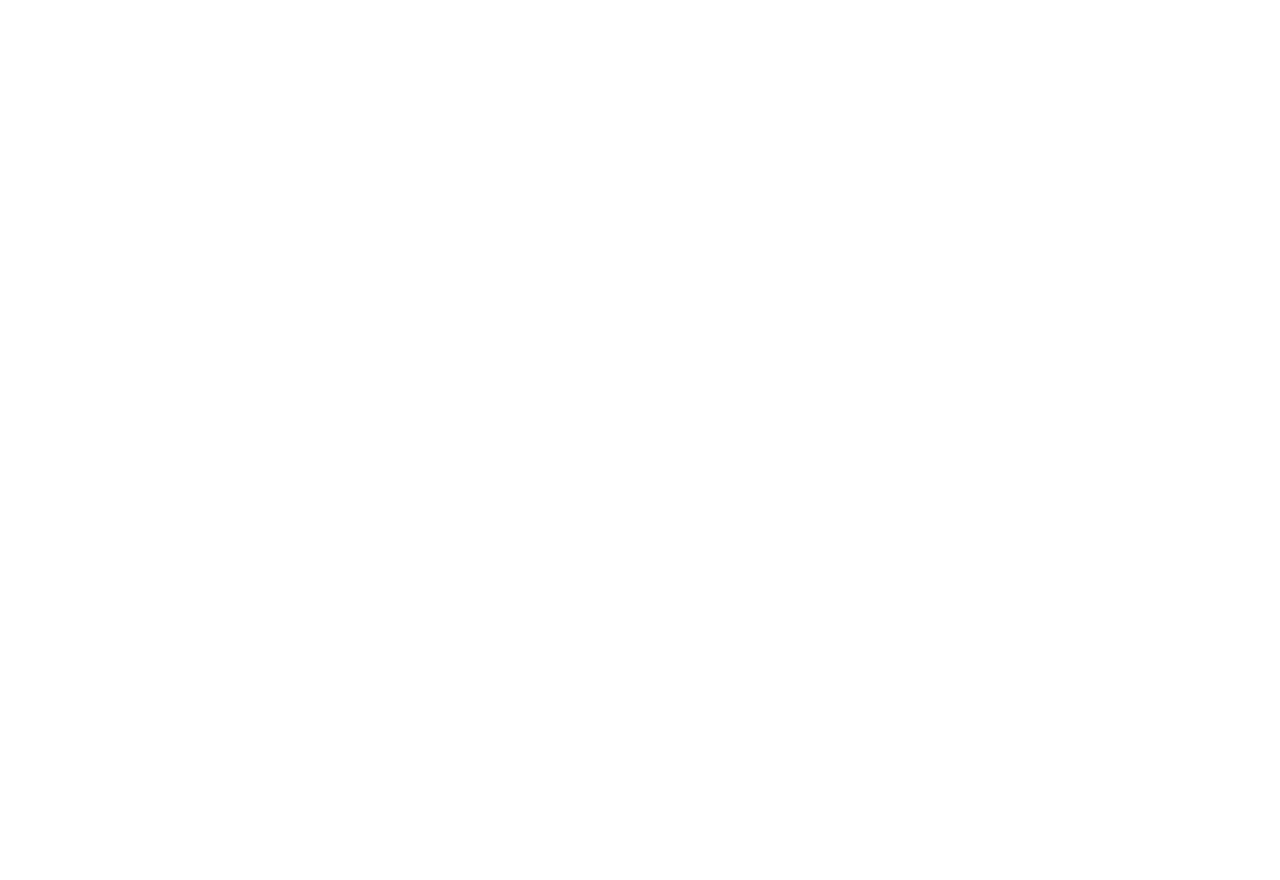
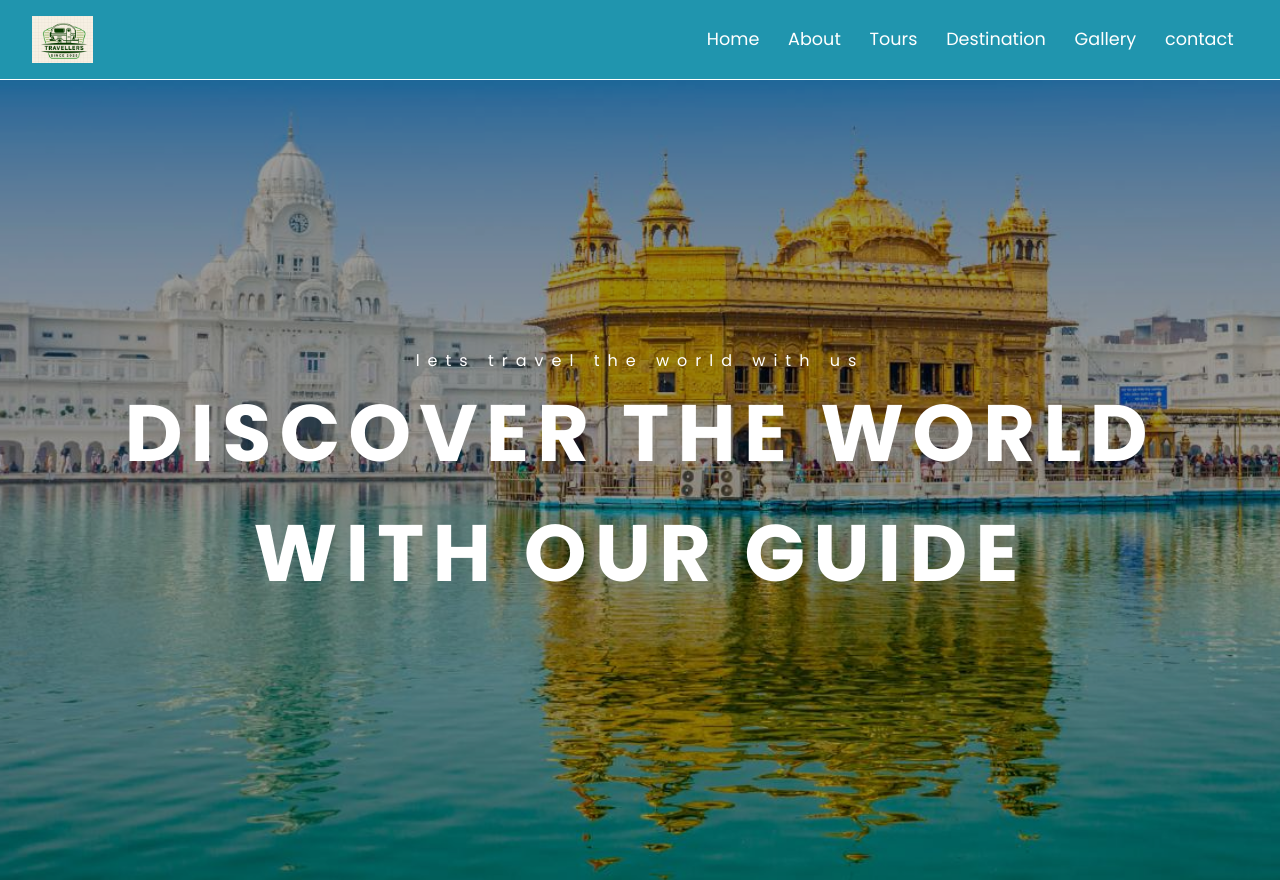
Before and after one commit to udbhav07/travel-website, a plain HTML site: page index.html in a window 1280 px wide. Before the commit the page ends 800 px from the top, so only its background shows below. Drawn offline with nearby package versions, Linux system fonts and the light colour scheme.

Commit message:
need to fix my slider

```diff
--- a/css/style.css
+++ b/css/style.css
@@ -0,0 +1,220 @@
+
+@import url('https://fonts.googleapis.com/css2?family=Poppins:ital,wght@0,100;0,200;0,300;0,400;0,500;0,600;0,700;0,800;0,900;1,100;1,200;1,300;1,400;1,500;1,600;1,700;1,800;1,900&family=Ubuntu:ital,wght@0,300;0,400;0,500;0,700;1,300;1,400;1,500;1,700&display=swap');
+
+:root{
+    --primary-color: #2095ae;
+    --white-color:#fff;
+    --ight-grey-color:#ddd;
+    --blue-color:
+}
+
+*{
+    padding :0;
+    margin:0;
+    box-sizing: border-box;
+    font-family: "poppins",sans-serif;
+}
+
+html{
+    font-size:16px;
+}
+
+
+.container{
+    max-width: 1440px;
+    margin: 0 auto;
+    padding: 0 2rem;
+    width: 100%;
+
+}
+
+img{
+    display:block;
+    width:100%;
+    height: 100%;
+    object-fit: cover;
+}
+
+a{
+    text-decoration: none;
+}
+
+.heading-normal-txt{
+    font-size: 1rem;
+    letter-spacing: 6px;
+    color:var(--primary-color);
+}
+
+.headings{
+    font-size: 3rem;
+    font-family: "ubuntu";
+    padding-bottom: 2rem;
+    letter-spacing: 2px;
+}
+
+.headings span{
+    color:var(--primary-color);
+}
+
+.secondary-headings{
+    font-size: 2.5rem;
+    font-family: "ubuntu";
+    padding:1rem 0;
+}
+
+.lead{
+    font-size: 1.1rem;
+    line-height: 2;
+    text-align: justify;
+}
+
+.primary-btn{
+    width:50%;
+    outline:none;
+    background-color: var(--primary-color);
+    border:none;
+    padding:0.7rem;
+    font-size:1.7rem;
+    border-radius:4px;
+    color:var(--white-color);
+}
+
+
+header{
+    padding: 1rem 0;
+    background-color: var(--primary-color);
+    position: absolute;
+    top: 0;
+    left: 0;
+    width: 100%;
+    z-index: 9999;
+}
+
+.logo{
+    width: 5%;
+    height: 5%;
+    object-fit: cover;
+}
+
+
+nav{
+    display: flex;
+    justify-content: space-between;
+    align-items: center;
+}
+
+nav ul{
+    list-style-type: none;
+    display: flex;
+}
+
+nav ul li{
+    position: relative;
+    margin: 0 0.9rem;
+}
+
+nav ul li a{
+    color: var(--white-color);
+    font-size: 1.1rem;
+}
+
+nav ul li::before{
+    content:"" ;
+    position: absolute;
+    top: 30px;
+    left:0;
+    width: 0;
+    height:3px;
+    background-color: var(--white-color);
+    opacity: 0;
+    transition: width 0.3s ease, opacity 0.3s ease;
+}
+
+nav ul li:hover::before {
+    opacity:1;
+    width: 100%;
+}
+
+main{
+    position: relative;
+    padding-top: 80px;
+    top: 0;
+    left: 0;
+    width: 100%;
+    height: 100%;
+    z-index: 0;
+}
+
+.swiper{
+    height: 100vh;
+}
+
+.slide-container{
+    width: 100%;
+
+}
+
+.slide-container img{
+    width: 100%;
+    height: 100%;
+    object-fit: cover;
+}
+
+.img-overlay{
+    position: absolute;
+    z-index: 5;
+    left: 50%;
+    top:50%;
+    text-align: center;
+    width: 100%;
+    font-family: "ubuntu";
+    transform: translate(-50%,-50%);
+}
+
+.img-overlay p{
+    font-size: 1rem;
+    letter-spacing: 8px;
+    color: var(--white-color);
+    animation: animate 4s forwards;
+}
+
+.img-overlay h2{
+    font-size: 5rem;
+    color: var(--white-color);
+    text-transform: uppercase;
+    letter-spacing: 8px;
+    animation: animate 4s forwards;
+    transition: all 0.5s ease-in-out;
+}
+.overlay{
+    position: relative;
+}
+
+.overlay::after{
+    content:"";
+    position: absolute;
+    top: 0;
+    left: 0;
+    width: 100%;
+    height: 100%;
+    background: rgba(0,0,0,0.4);
+    pointer-events: none
+}
+
+@keyframes animate {
+    0%{
+        transform: translateX(-50%);
+        opacity: 0;
+    }
+    50%{
+        opacity: 0.2;
+    }
+    70%{
+        opacity: 0.5;
+    }
+    70%{
+        opacity: 1;
+        transform: translate(-0%);
+    }
+
+}
--- a/index.html
+++ b/index.html
@@ -1,13 +1,72 @@
 <!DOCTYPE html>
 <html lang="en">
+
 <head>
     <meta charset="UTF-8" />
-        <meta name="viewpoint" content="width=device-width , initial-scale=1.0" />
+    <meta name="viewport" content="width=device-width , initial-scale=1.0" />
     <title>Travel website</title>
     <link rel="stylesheet" href="css/style.css" />
-        <link  rel="stylesheet" href="https://cdnjs.cloudflare.com/ajax/libs/font-awesome/6.7.2/css/all.min.css" />
+    <link rel="stylesheet" href="css/responsive.css"/>
+    <link rel="stylesheet" href="https://cdnjs.cloudflare.com/ajax/libs/font-awesome/6.7.2/css/all.min.css" />
+    <link rel="stylesheet" href="https://cdn.jsdelivr.net/npm/swiper@11/swiper-bundle.min.css" />
 </head>
+
 <body>
+    <header>
+        <div class="container">
+            <nav>
+                <div class="logo">
+                    <img src="./images/logo.png.png" alt="">
+                </div>
+                <ul>
+                    <li><a href="#">Home</a></li>
+                    <li><a href="#">About</a></li>
+                    <li><a href="#">Tours</a></li>
+                    <li><a href="#">Destination</a></li>
+                    <li><a href="#">Gallery</a></li>
+                    <li><a href="#">contact</a></li>
+
+                </ul>
+            </nav>
+        </div>
+    </header>
+
+
+    <main>
+        <div class="side-container swiper">
+            <div class="slide-content swiper-wrapper" >
+                <div class="overlay swiper-slide">
+                    <img src="./images/show-case-1.jpg" alt="">
+                    <div class="img-overlay">
+                        <p>lets travel the world with us</p>
+                        <h2><span>Discover</span> The world</h2>
+                        <h2>With our guide</h2>
+                    </div>
+                </div>
+                <div class="overlay swiper-slide">
+                    <img src="./images/show-case-2.jpg" alt="">
+                    <div class="img-overlay">
+                        <p>lets travel the world with us</p>
+                        <h2><span>Discover</span> The world</h2>
+                        <h2>With our guide</h2>
+                    </div>
+                </div>
+                <div class="overlay swiper-slide">
+                    <img src="./images/show-case-3.jpg" alt="">
+                    <div class="img-overlay">
+                        <p>lets travel the world with us</p>
+                        <h2><span>Discover</span> The world</h2>
+                        <h2>With our <span>Travelo</span></h2>
+                    </div>
+                </div>
+            </div>
+        </div>
+    </main>
+
+
+    <script src="https://cdn.jsdelivr.net/npm/swiper@11/swiper-bundle.min.js"></script>
+    <script src="js/swiper.js"></script>
     <script src="js/script.js"></script>
 </body>
+
 </html>
--- /dev/null
+++ b/js/swiper.js
@@ -0,0 +1,14 @@
+const swiper= new Swiper('.swiper',{
+    slidePerView:1,
+    effect:"creative",
+    creativeEffect:{
+        prev:{
+            translate:[0,0,-400],
+        },
+        next:{
+            translate:["100%",0,0],
+        },
+    },
+    loop:true,
+    direction:"horizontal",
+})
```
Also changed, not shown: css/responsive.css (added), images/logo.png.png (added), images/show-case-1.jpg (added), images/show-case-2.jpg (added), images/show-case-3.jpg (added). Lines whose indentation alone changed are shown as unchanged.
